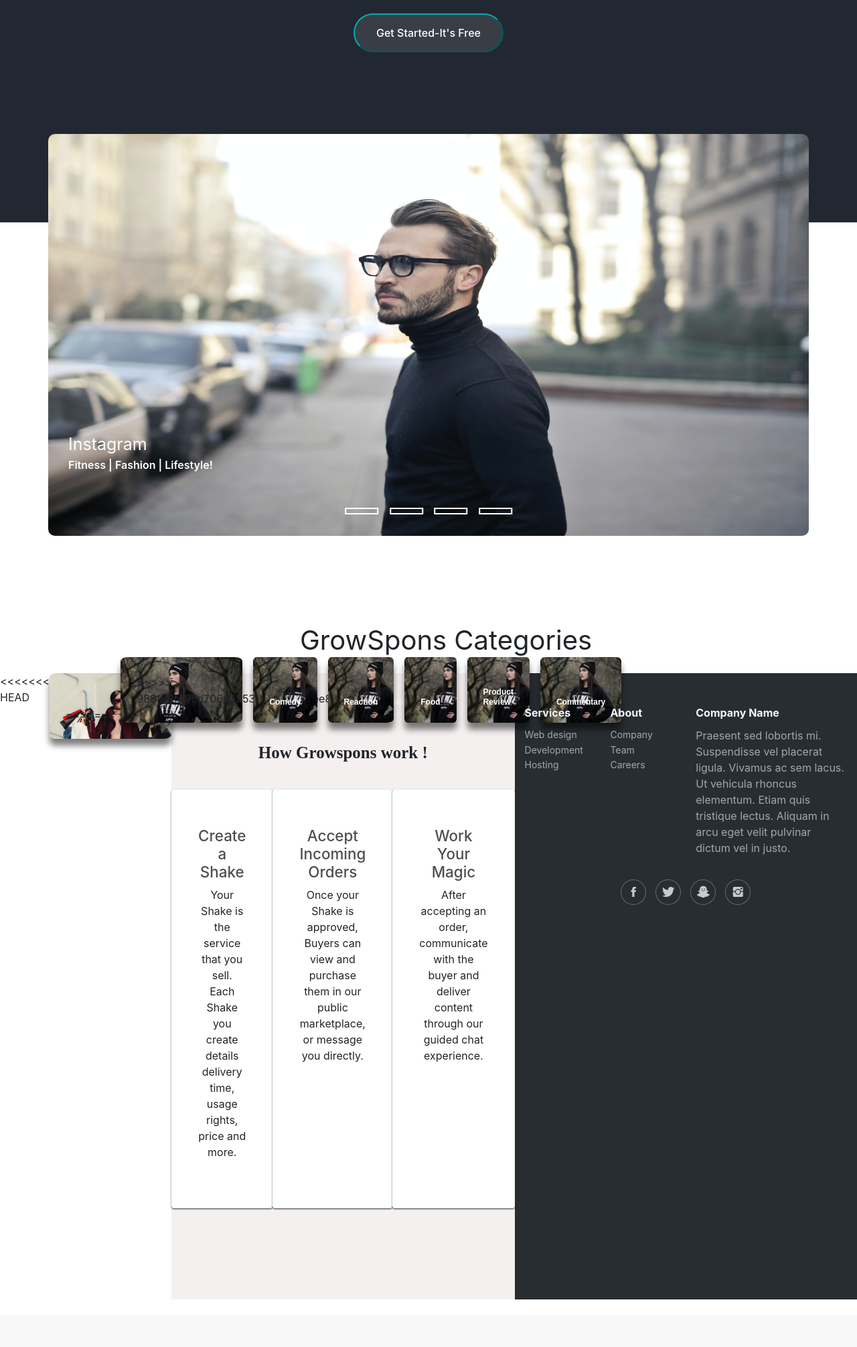
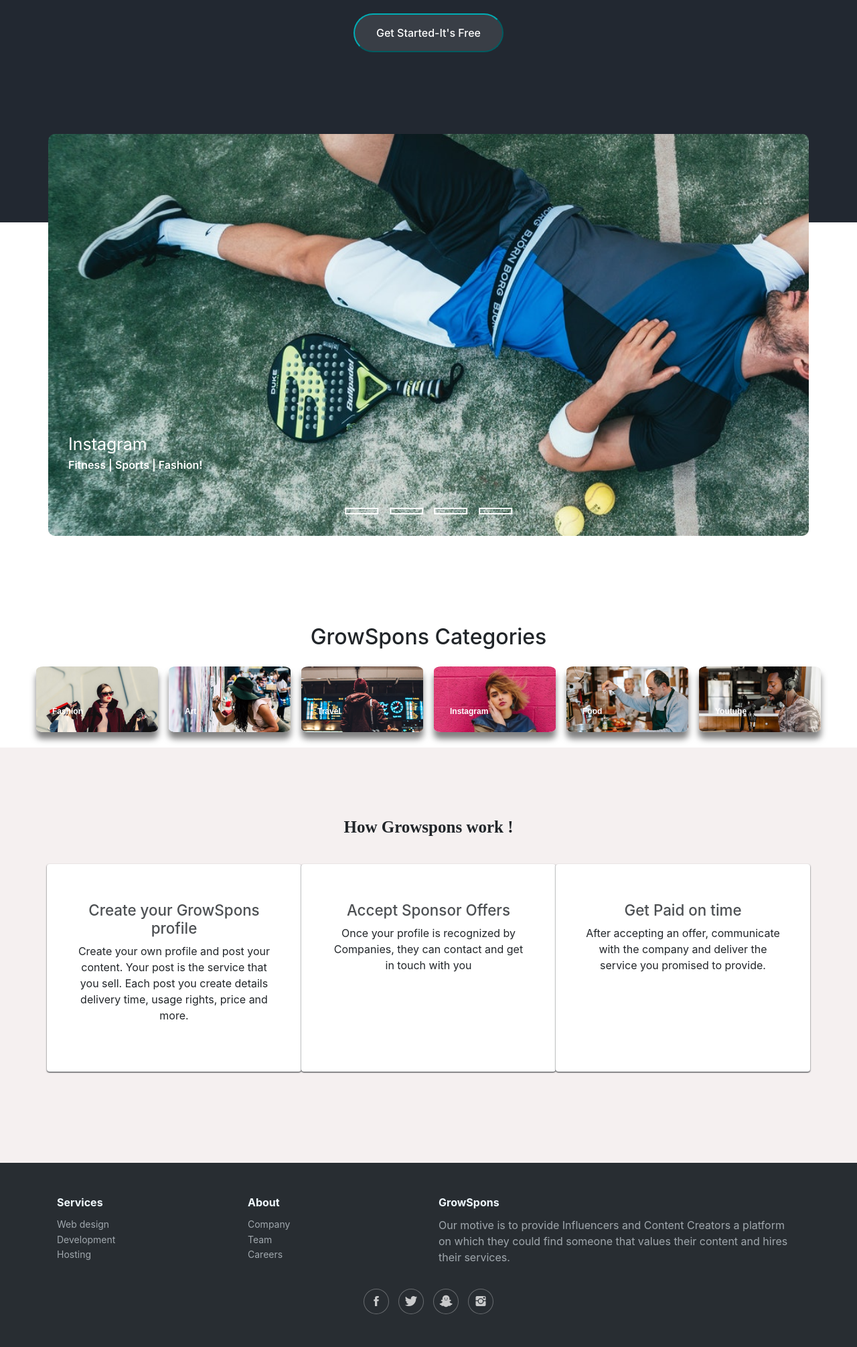
Before and after one commit to 01kingmaker01/Growspons, a Django app: page / in a window 1280 px wide. Shown: the part 268-2279 px from the top of the page at 67% size. Before the commit the page ends 2208 px from the top, so only its background shows below. Run offline with Django 3.2, Linux system fonts and the light colour scheme; some libraries are stand-ins or nearby versions.

Commit message:
Edited the UI for Home Page

```diff
--- a/app/templates/home.html
+++ b/app/templates/home.html
@@ -105,17 +105,17 @@
             <input type="radio" name="r" id="r3">
             <input type="radio" name="r" id="r4">
             <div class="slide s1">
-                <img src="{%static 'img/1.jpg'%}" alt="">
+                <img src="{%static 'img/22.jpg'%}" alt="">
                 <div class="info">
                     <a href="">
                         <h7>Instagram</h7>
                     </a>
-                    <p>Fitness | Fashion | Lifestyle!</p>
+                    <p>Fitness | Sports | Fashion!</p>
                 </div>
 
             </div>
             <div class="slide">
-                <img src="{%static 'img/11.jpg'%}" alt="">
+                <img src="{%static 'img/24.jpg'%}" alt="">
                 <div class="info">
                     <a href="">
                         <h7>Instagram Reels</h7>
@@ -124,21 +124,21 @@
                 </div>
             </div>
             <div class="slide">
-                <img src="{%static 'img/12.jpg'%}" alt="">
+                <img src="{%static 'img/23.jpg'%}" alt="">
                 <div class="info">
                     <a href="">
-                        <h7>MX-Takatak</h7>
+                        <h7>TikTok</h7>
                     </a>
-                    <p>Surprise and Delight on TikTok! Food for the Soul</p>
+                    <p>I travel the world and explore new things!</p>
                 </div>
             </div>
             <div class="slide">
-                <img src="{%static 'img/13.jpg'%}" alt="">
+                <img src="{%static 'img/25.jpg'%}" alt="">
                 <div class="info">
                     <a href="">
                         <h7>Facebook</h7>
                     </a>
-                    <p>I Want Your Products In My Home!</p>
+                    <p>Try out my new Recipes!</p>
                 </div>
             </div>
         </div>
@@ -152,15 +152,12 @@
     </div>
 
     <div class="catogary">
-        <h1>GrowSpons Categories</h1>
+        <h2 class="text-center">GrowSpons Categories</h2>
+
     </div>
     <div class="team-area">
 
-<<<<<<< HEAD
-        <div class="single-team" style="background:url(static/img/11a.jpg); background-size: cover;">
-=======
-        <div class="single-team mx-2" style="background:url(static/img/11.jpg); background-size: cover;">
->>>>>>> 988ffe1fd9cd70603a53288102682ee80ae8725f
+        <div class="single-team mx-2" style="background:url(static/img/11a.jpg); background-size: cover;">
 
 
             <div class="team-text">
@@ -168,38 +165,38 @@
 
             </div>
         </div>
-        <div class="single-team mx-2" style="background:url(static/img/11.jpg); background-size: cover;">
+        <div class="single-team mx-2" style="background:url(static/img/11c.jpg); background-size: cover;">
 
             <div class="team-text">
-                <h5>Comedy</h5>
+                <h5>Art</h5>
 
             </div>
         </div>
-        <div class="single-team mx-2" style="background:url(static/img/11.jpg); background-size: cover;">
+        <div class="single-team mx-2" style="background:url(static/img/11e.jpg); background-size: cover;">
 
             <div class="team-text">
-                <h5>Reaction</h5>
+                <h5>Travel</h5>
 
             </div>
         </div>
-        <div class="single-team mx-2" style="background:url(static/img/11.jpg); background-size: cover;">
+        <div class="single-team mx-2" style="background:url(static/img/11g.jpg); background-size: cover;">
+
+            <div class="team-text">
+                <h5>Instagram</h5>
+
+            </div>
+        </div>
+        <div class="single-team mx-2" style="background:url(static/img/11h.jpg); background-size: cover;">
 
             <div class="team-text">
                 <h5>Food</h5>
 
             </div>
         </div>
-        <div class="single-team mx-2" style="background:url(static/img/11.jpg); background-size: cover;">
+        <div class="single-team mx-2" style="background:url(static/img/11i.jpg); background-size: cover;">
 
             <div class="team-text">
-                <h5>Product Review</h5>
-
-            </div>
-        </div>
-        <div class="single-team mx-2" style="background:url(static/img/11.jpg); background-size: cover;">
-
-            <div class="team-text">
-                <h5>Commentary</h5>
+                <h5>Youtube</h5>
 
             </div>
         </div>
@@ -216,24 +213,23 @@
             </h1>
             <div class="row">
                 <div class="detail-item ">
-                    <h4>Create a Shake</h4>
+                    <h4>Create your GrowSpons profile</h4>
                     <div class="line"></div>
-                    <p>Your Shake is the service that you sell. Each Shake you create
+                    <p>Create your own profile and post your content. Your post is the service that you sell. Each post you create
                         details delivery time, usage rights, price and more.</p>
 
                 </div>
                 <div class="detail-item">
-                    <h4>Accept Incoming Orders</h4>
+                    <h4>Accept Sponsor Offers</h4>
                     <div class="line"></div>
-                    <p>Once your Shake is approved, Buyers can view and purchase them in our public marketplace, or
-                        message you directly.</p>
+                    <p>Once your profile is recognized by Companies, they can contact and get in touch with you</p>
 
                 </div>
                 <div class="detail-item">
-                    <h4>Work Your Magic</h4>
+                    <h4>Get Paid on time</h4>
                     <div class="line"></div>
-                    <p>After accepting an order, communicate with the buyer and deliver content through our guided chat
-                        experience.</p>
+                    <p>After accepting an offer, communicate with the company and deliver the service you promised to
+                        provide.</p>
 
                 </div>
             </div>
@@ -264,10 +260,9 @@
                         </ul>
                     </div>
                     <div class="col-md-6 item text">
-                        <h3>Company Name</h3>
-                        <p>Praesent sed lobortis mi. Suspendisse vel placerat ligula. Vivamus ac sem lacus. Ut vehicula
-                            rhoncus elementum. Etiam quis tristique lectus. Aliquam in arcu eget velit pulvinar dictum
-                            vel in justo.</p>
+                        <h3>GrowSpons</h3>
+                        <p>Our motive is to provide Influencers and Content Creators a platform on which
+                            they could find someone that values their content and hires their services.</p>
                     </div>
                     <div class="col item social"><a href="#"><i class="icon ion-social-facebook"></i></a><a href="#"><i
                                 class="icon ion-social-twitter"></i></a><a href="#"><i
--- a/static/css/home.css
+++ b/static/css/home.css
@@ -168,9 +168,9 @@ input[name="r"]{
     box-shadow: 0 10px 10px rgba(0,0,0,0.5);
 
 }
-.catogary{
-    margin-left: 35%;
-}
+/* .catogary{
+    margin-left: 3
+} */
 .catogary h1{
     font-weight: 400;
 }
```
Also changed, not shown: static/img/11b.jpg (added), static/img/11c.jpg (added), static/img/11d.jpg (added), static/img/11e.jpg (added), static/img/11f.jpg (added), static/img/11g.jpg (added), static/img/11h.jpg (added), static/img/11i.jpg (added), static/img/11j.jpg (added), static/img/21.jpg (added), static/img/22.jpg (added), static/img/23.jpg (added), static/img/24.jpg (added), static/img/25.jpg (added), 1 more files.
